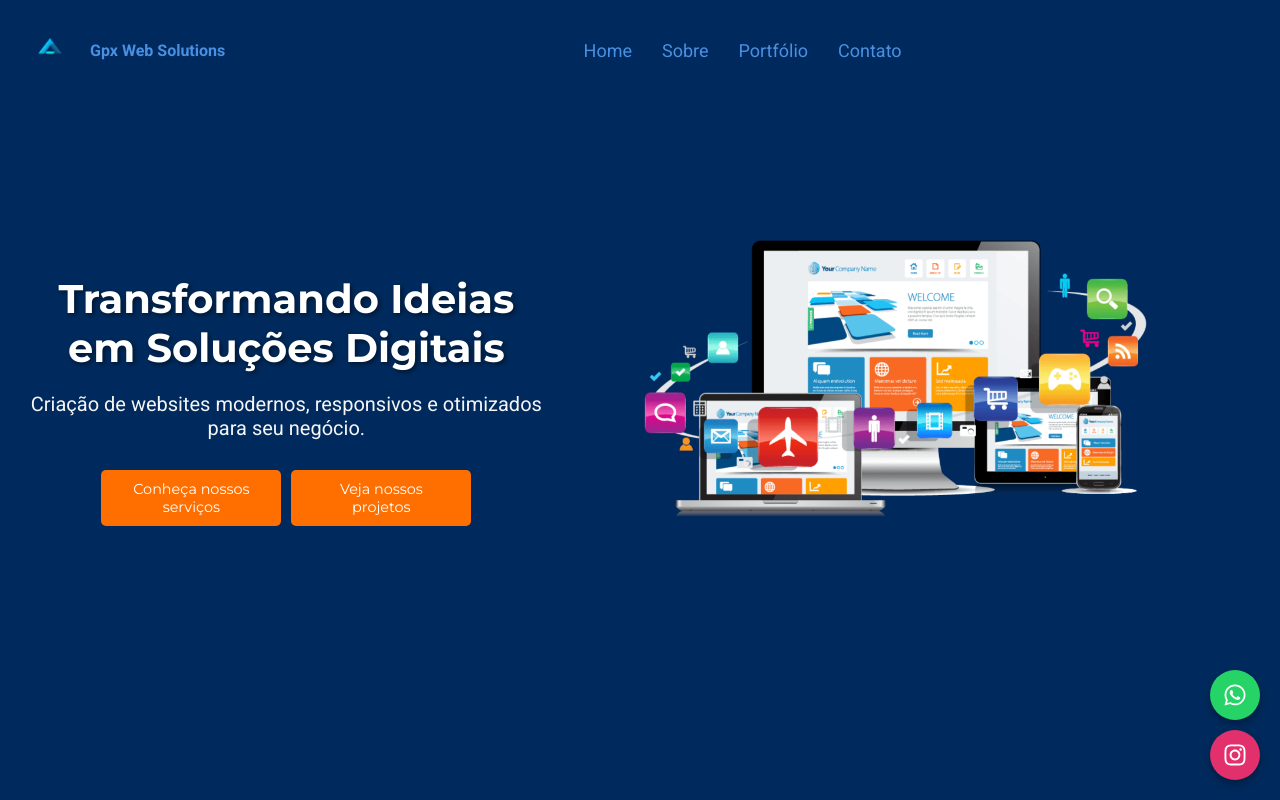
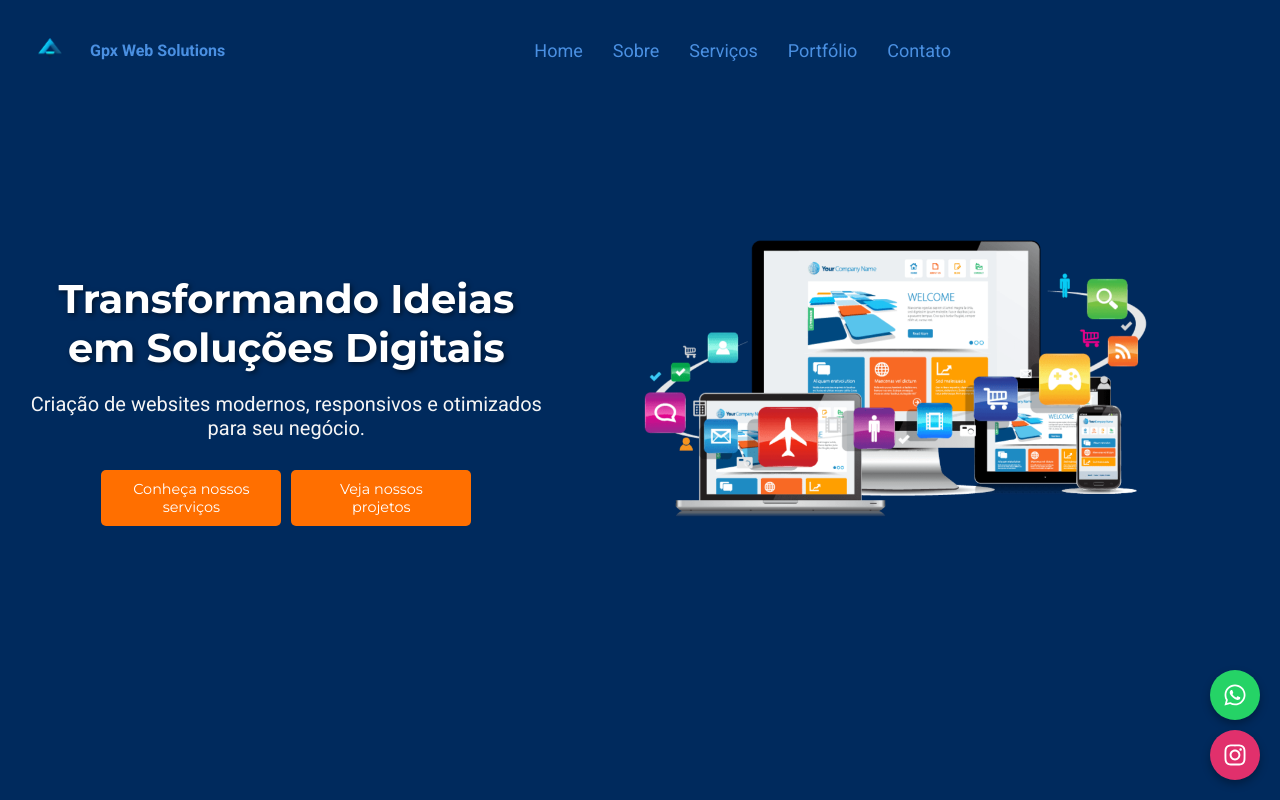
Before and after one commit to loro1002/gpx-websolutions, a React (Vite) app: page / in a window 1280 px wide. Shown: the top 800 px of the page. Built offline with nearby package versions, Linux system fonts and the light colour scheme.

Commit message:
Resolvido conflitos durante o pull

```diff
--- a/src/components/Header.jsx
+++ b/src/components/Header.jsx
@@ -34,6 +34,7 @@ const Header = () => {
         <ul className='nav-ul'>
           <li className='nav-list'><a className='nav-link' href="#home">Home</a></li>
           <li className='nav-list'><a className='nav-link' href="#about">Sobre</a></li>
+          <li className='nav-list'><a className='nav-link' href="#services">Serviços</a></li>
           <li className='nav-list'><a className='nav-link' href="#portifolio">Portfólio</a></li>
           <li className='nav-list'><a className='nav-link' href="#contact">Contato</a></li>
         </ul>
```
